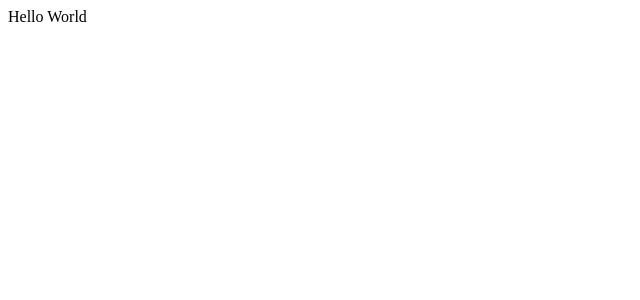
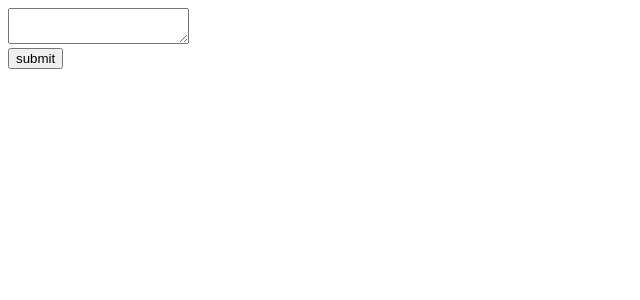
Before and after one commit to LagunaElectric/lysithea, a React (Create React App) app: page / in a window 1280 px wide. Shown: the top 300 px of the page, without its empty margins (0-640 px from the left). Built offline with nearby package versions, Linux system fonts and the light colour scheme.

Commit message:
Added boilerplate UI to start solving transpilation

```diff
--- a/src/index.tsx
+++ b/src/index.tsx
@@ -1,7 +1,21 @@
 import ReactDOM from 'react-dom'
+import { useState } from 'react'
 
 const App = () => {
-  return <div>Hello World</div>
+  const [input, setInput] = useState('')
+  const [code, setCode] = useState('')
+
+  const onClick = () => {
+    setCode(input)
+  }
+
+  return <div>
+    <textarea value={ input } onChange={ e => setInput(e.currentTarget.value) }></textarea>
+    <div>
+      <button onClick={ onClick }>submit</button>
+    </div>
+    <pre>{ code }</pre>
+  </div>
 }
 
 ReactDOM.render(<App />, document.getElementById('root'))
```
